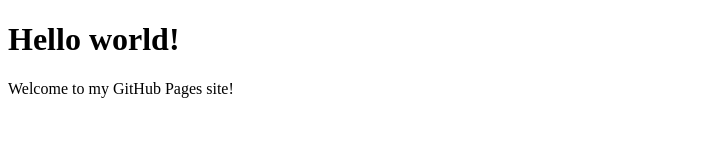
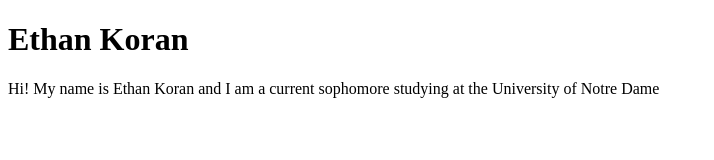
Before and after one commit to ethankoran/ethankoran.github.io, a plain HTML site: page index.html in a window 1280 px wide. Shown: the whole page, without its empty margins (0-714 px from the left). Drawn offline with Linux system fonts and the light colour scheme.

Commit message:
Update index.html

```diff
--- a/index.html
+++ b/index.html
@@ -4,7 +4,7 @@
     <title>My GitHub Pages Site</title>
   </head>
   <body>
-    <h1>Hello world!</h1>
-    <p>Welcome to my GitHub Pages site!</p>
+    <h1>Ethan Koran</h1>
+    <p id="bio">Hi! My name is Ethan Koran and I am a current sophomore studying at the University of Notre Dame</p>
   </body>
 </html>
```
